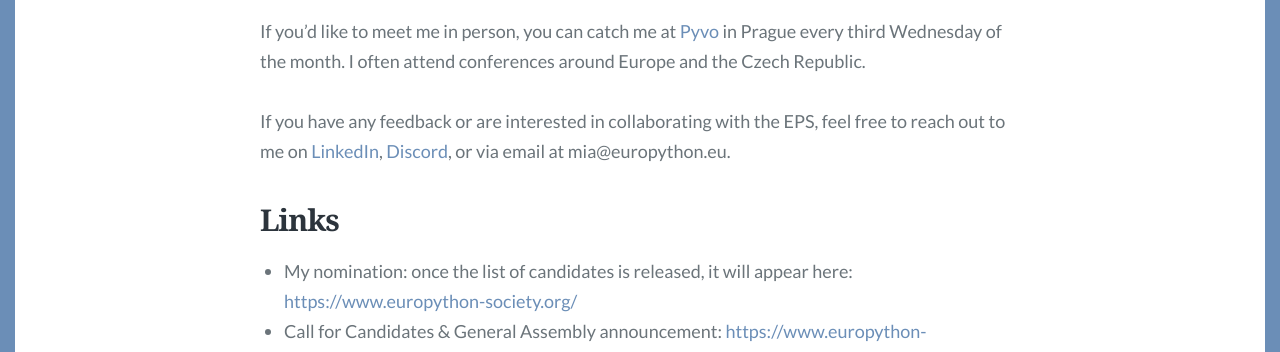
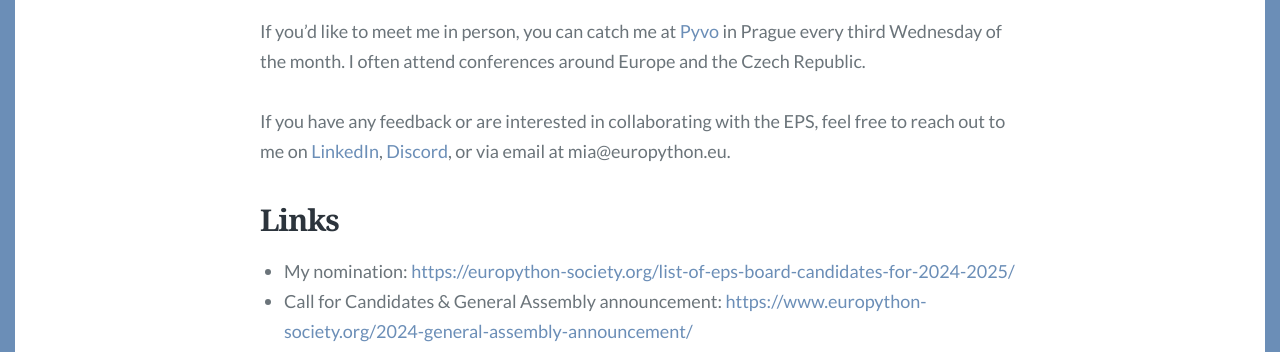
Before and after one commit to clytaemnestra/tech-blog, a Jekyll site: the page built from _posts/2024-11-23-eps-elections.md, in a window 1280 px wide and 900 px high, scrolled down 4772 px, cut to the strip 0-352 px from the top of the window. Built offline with Jekyll 4.4.1, drawn with Linux system fonts in a browser that asks for light colours; some web fonts are replaced.

Commit message:
Update 2024-11-23-eps-elections.md

```diff
--- a/_posts/2024-11-23-eps-elections.md
+++ b/_posts/2024-11-23-eps-elections.md
@@ -96,7 +96,7 @@ If you have any feedback or are interested in collaborating with the EPS, feel f
 
 ## Links
 
-* My nomination: once the list of candidates is released, it will appear here: [https://www.europython-society.org/](https://www.europython-society.org/)
+* My nomination: [https://europython-society.org/list-of-eps-board-candidates-for-2024-2025/](https://europython-society.org/list-of-eps-board-candidates-for-2024-2025/)
 * Call for Candidates & General Assembly announcement: [https://www.europython-society.org/2024-general-assembly-announcement/](https://www.europython-society.org/2024-general-assembly-announcement/)
 
 
```
